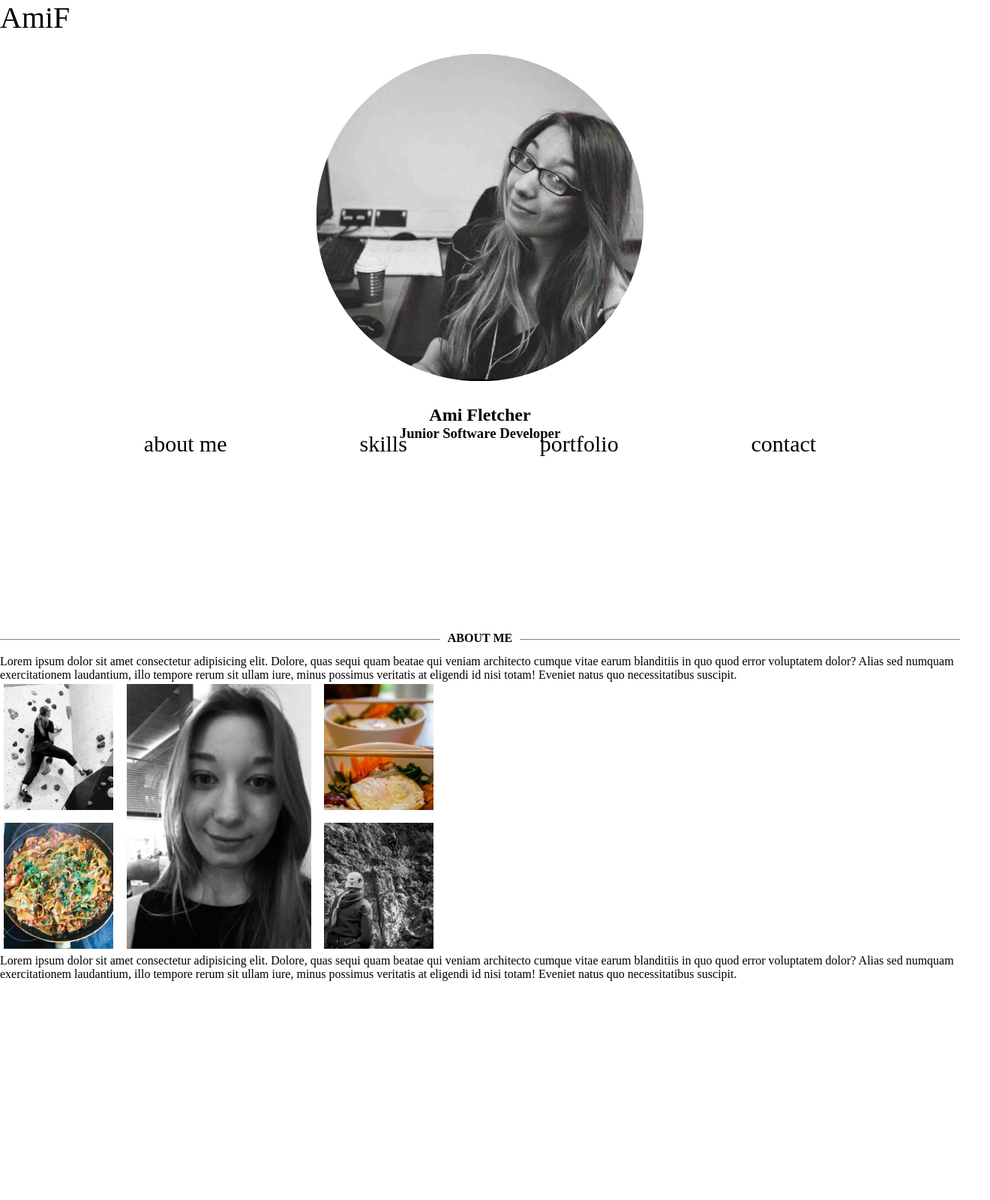
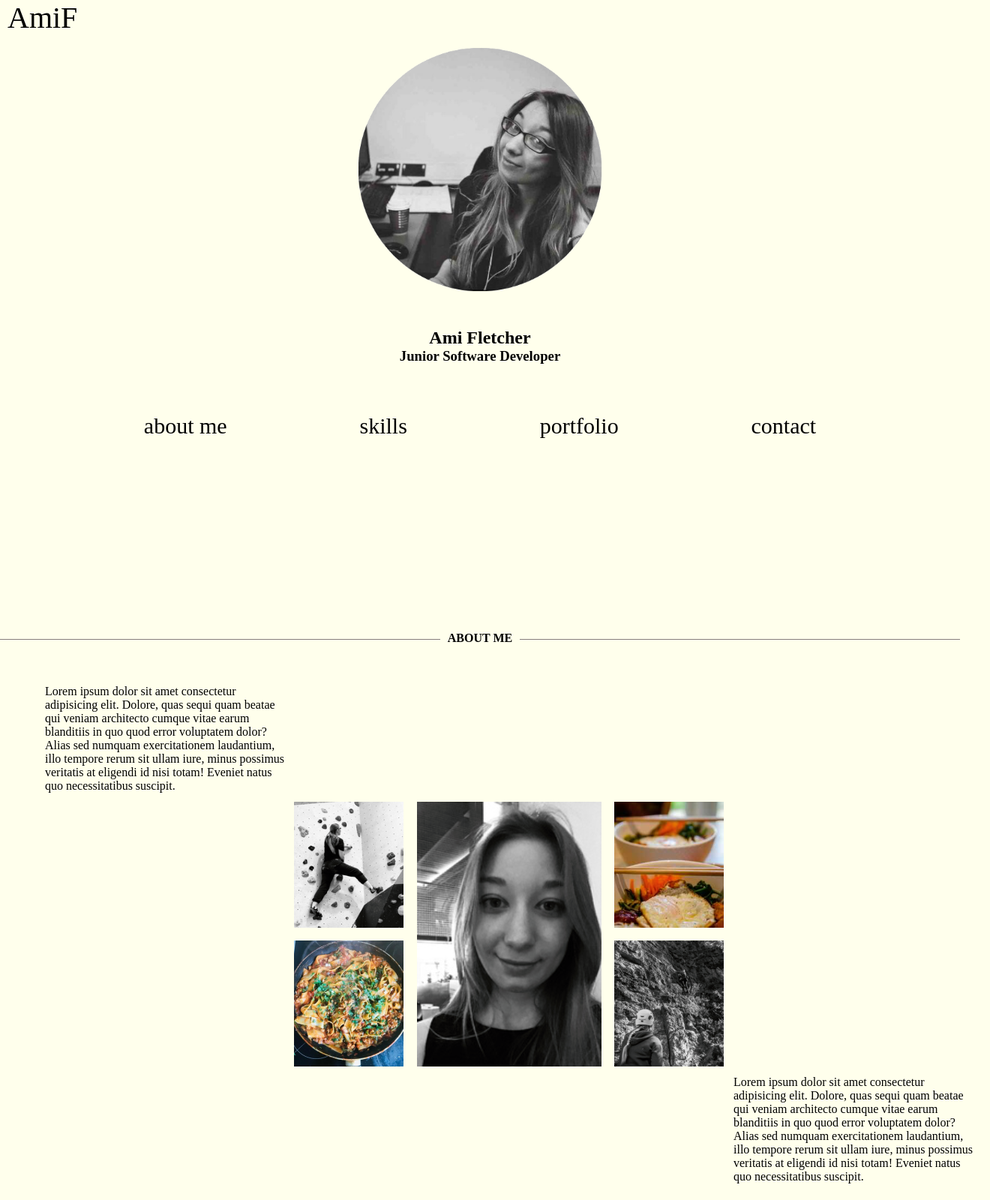
Before and after one commit to Ami-007/Portfolio, a plain HTML site: page index.html in a window 1280 px wide. Shown: the top 1600 px of the page at 75% size, 1320 px wide, since content can reach past the window. Drawn offline with Linux system fonts and the light colour scheme; a web font is replaced by a local one.

Commit message:
Update 5

```diff
--- a/index.html
+++ b/index.html
@@ -20,9 +20,9 @@
         <p class="logo"> AmiF </p>
     </header>
 
-    <section id="page1" class="page">
-        <div class="info">
-            <img src="./Images/Untitled design-2.png" alt="me" class="Ami">
+    <section id="home" class="page">
+        <div class="home__hero">
+            <img src="./Images/Untitled design-2.png" alt="me" class="home__hero__image">
             <h2>Ami Fletcher</h2>
             <h3> Junior Software Developer</h3>
         </div>
@@ -37,16 +37,17 @@
         </nav>
 
         <!-- scroll stuff here when I find it -->
-        <a class="ca3-scroll-down-link ca3-scroll-down-arrow" data-ca3_iconfont="ETmodules" data-ca3_icon=""></a>
-
+        <a class="scroll-down-arrow" iconfont="ETmodules" data-ca3_icon=""></a>
     </section>
 
-    <section id="page2" class="page">
+    <section id="aboutMe" class="page about-me">
         <!-- line bar -->
-        <h4 class="text"><span class="pageline"> ABOUT ME </span></h4>
+        <h4 class="page__title"><span class="page__line"> ABOUT ME </span></h4>
 
         <!-- interesting text about me -->
-        <p> Lorem ipsum dolor sit amet consectetur adipisicing elit. Dolore, quas sequi quam beatae qui veniam
+        <div class="about-me__info">
+
+            <p class="about-me__info__para1"> Lorem ipsum dolor sit amet consectetur adipisicing elit. Dolore, quas sequi quam beatae qui veniam
             architecto
             cumque vitae earum blanditiis in quo quod error voluptatem dolor? Alias sed numquam exercitationem
             laudantium,
@@ -54,53 +55,53 @@
             necessitatibus suscipit.</p>
 
 
-        <!-- pictures of me doing interesting stuff I guess -->
-        <img src="./Images/Collage.png" alt="collage images of me">
+            <!-- pictures of me doing interesting stuff I guess -->
+            <img src="./Images/Ami Collage.png" alt="collage images of me" class="about-me__info__image">
 
-        <!-- more interesting and descriptive text of me -->
-        <p> Lorem ipsum dolor sit amet consectetur adipisicing elit. Dolore, quas sequi quam beatae qui veniam
+            <!-- more interesting and descriptive text of me -->
+            <p class="about-me__info__para2"> Lorem ipsum dolor sit amet consectetur adipisicing elit. Dolore, quas sequi quam beatae qui veniam
             architecto
             cumque vitae earum blanditiis in quo quod error voluptatem dolor? Alias sed numquam exercitationem
             laudantium,
             illo tempore rerum sit ullam iure, minus possimus veritatis at eligendi id nisi totam! Eveniet natus quo
             necessitatibus suscipit.
-        </p>
+            </p>
 
-        <!-- scroll stuff here when I find it -->
+            <!-- scroll stuff here when I find it -->
     </section>
 
-    <section id="page3" class="page">
+    <section id="portfolio" class="page myPortfolio">
         <!-- line bar -->
-        <h4 class="text"> <span class="pageline"> MY PORTFOLIO </span> </h4>
+        <h4 class="page__title"> <span class="page__line"> MY PORTFOLIO </span> </h4>
 
         <!-- portfolio boxes -->
-        <div class="portfolio-tiles">
-            <a class="project" rel="">
+        <div class="myPortfolio__tiles">
+            <a class="myPortfolio__project" rel="">
                 <div id="tile" class="project1">
                     <h3> Project1 </h3>
                 </div>
             </a>
-            <a class="project" rel="">
+            <a class="myPortfolio__project" rel="">
                 <div id="tile" class="project2">
                     <h3> Project 2 </h3>
                 </div>
             </a>
-            <a class="project" rel="">
+            <a class="myPortfolio__project" rel="">
                 <div id="tile" class="project3">
                     <h3> Project 3 </h3>
                 </div>
             </a>
-            <a class="project" rel="">
+            <a class="myPortfolio__project" rel="">
                 <div id="tile" class="project4">
                     <h3> Project 4 </h3>
                 </div>
             </a>
-            <a class="project" rel="">
+            <a class="myPortfolio__project" rel="">
                 <div id="tile" class="project5">
                     <h3> Project 5 </h3>
                 </div>
             </a>
-            <a class="project" rel="">
+            <a class="myPortfolio__project" rel="">
                 <div id="tile" class="project6">
                     <h3> Project 6 </h3>
                 </div>
@@ -110,9 +111,9 @@
         <!-- scroll stuff here when I find it -->
         <a class=" scoll-link-arrow"></a>
     </section>
-    <section id="page4" class="page">
+    <section id="skills" class="page">
         <!-- line bar -->
-        <h4 class="text"> <span class="pageline"> SKILLS </span> </h4>
+        <h4 class="page__title"> <span class="page__line"> SKILLS </span> </h4>
 
         <!-- my skills text -->
         <p> Lorem ipsum dolor sit amet consectetur adipisicing elit. Voluptatem delectus facilis laudantium tenetur quod
@@ -129,7 +130,7 @@
             asperiores unde ab totam eaque vel, omnis quod dolores nostrum perspiciatis accusantium neque?</p>
 
         <!-- skills icons -->
-        <div class="skills-icons">
+        <div class="skills__icons">
 
             <i class="fa-brands fa-git-square"></i>
             <i class="fa-brands fa-css3-alt"></i>
@@ -143,13 +144,13 @@
         <!-- scroll stuff here when I find it -->
     </section>
 
-    <section id="page5" class="page">
+    <section id="contact" class="page">
         <!-- line bar -->
-        <h4 class="text"> <span class="pageline"> CONTACT </span> </h4>
+        <h4 class="page__title"> <span class="page__line"> CONTACT </span> </h4>
 
         <!-- contactable icons with links!!!!!!!!!-->
 
-        <div class="contact-icons">
+        <div class="contact__icons">
 
             <i class="fa-brands fa-linkedin"></i>
             <i class="fa-solid fa-envelope"></i>
--- a/styles.css
+++ b/styles.css
@@ -2,6 +2,7 @@
   margin: 0;
   padding: 0;
   box-sizing: border-box;
+  background-color: rgb(255, 255, 236);
 }
 
 
@@ -10,7 +11,7 @@
   width: 100vw;
 }
 
-.text {
+.page__title {
 width: 100%;
 text-align: center;
 border-bottom: 1px solid rgb(134, 127, 127);
@@ -18,38 +19,78 @@ line-height: 0.1em;
 margin: 10px 0 20px;
 }
 
-.pageline {
- background:#fff;
- padding:0 10px;
+.page__line {
+ padding: 10px;
 }
 
 header {
   height: 40px;
 }
 
+.about-me__info {
+  display: grid;
+  grid-template-columns: auto auto auto;
+  grid-template-rows: auto auto auto;
+  padding: 20px;
+  margin: 40px;
+  justify-content: center;
+  align-items: center;
+  height: 80%;
+  width: 100%;
+}
+
+.about-me__info__para1 {
+  grid-column-start: 1;
+  grid-column-end: 2;
+  grid-row-start: 1;
+  grid-row-end: 1;
+}
+
+.about-me__info__image {
+  grid-column-start: 2;
+  grid-column-end: 3;
+  grid-row-start: 2;
+  grid-row-end: 2;
+}
+
+.about-me__info__para2 {
+  grid-column-start: 3;
+  grid-column-end: 4;
+  grid-row-start: 3;
+  grid-row-end: 3;
+}
+
 .logo {
   font-family: Swanky and Moo Moo;
   font-size: 40px;
+  margin-left: 10px;
 }
 
-.skills-icons {
+.home__hero__image {
+  height: 75%;
+  margin-bottom: 25px;
+}
+
+.skills__icons {
   font-size: 80px;
   color:rgb(70, 66, 66)
 }
 
-.contact-icons {
+.contact__icons {
   font-size: 100px;
   color:rgb(70, 66, 66)
 }
 
-.portfolio-tiles {
+.myPortfolio__tiles {
 display: grid;
 grid-template-columns: auto auto auto;
 grid-template-rows: auto auto;
 justify-content: center;
 align-content: center;
 }
-.portfolio-tiles > .project > #tile {
+
+
+.myPortfolio__tiles > .myPortfolio__project > #tile {
 border-radius: 20px;
 position: relative;
 background-color: rgb(235, 229, 229);
@@ -59,27 +100,22 @@ height: 400px;
 width: 300px;
 }
 
-
-.portfolio-tiles > .project > #tile:hover {
+.myPortfolio__tiles > .myPortfolio__project  > #tile:hover {
 cursor:pointer;
 box-shadow: 0 8px 16px rgba(62, 39, 194, 0.486);
 }
 
-.info {
-    height: 65%;
+.home__hero {
+    height: 62%;
     width: 100%;
     display: flex;
     align-items: center;
     flex-direction: column;
 }
 
-.info > .Ami {
-
-}
-
 nav {
     height: 50px;
-    width: 100vw;
+    width: 100%;
 }
 
 nav > ul {
@@ -119,7 +155,7 @@ footer {
   margin-bottom: 40px;
 }
 
-/body{background-color:#000; overflow:hidden;}
+/* body{background-color:#000; overflow:hidden;}
 html body [data-ca3_iconfont="ETmodules"]::before {
   font-family: "ETmodules";
 }
@@ -148,12 +184,12 @@ z-index: 100;
 text-decoration: none;
 text-shadow: 0px 0px 3px rgba(0, 0, 0, 0.4);
 -webkit-animation: ca3_fade_move_down 2s ease-in-out infinite;
--moz-animation:    ca3_fade_move_down 2s ease-in-out infinite;
-animation:         ca3_fade_move_down 2s ease-in-out infinite;
+-moz-animation: ca3_fade_move_down 2s ease-in-out infinite;
+animation: ca3_fade_move_down 2s ease-in-out infinite;
 }
-/*animated scroll arrow animation*/
+animated scroll arrow animation
 
-/* @-webkit-keyframes ca3_fade_move_down {
+@-webkit-keyframes ca3_fade_move_down {
 0%   { -webkit-transform:translate(0,-20px); opacity: 0;  }
 50%  { opacity: 1;  }
 100% { -webkit-transform:translate(0,20px); opacity: 0; }
@@ -168,4 +204,3 @@ animation:         ca3_fade_move_down 2s ease-in-out infinite;
 50%  { opacity: 1;  }
 100% { transform:translate(0,20px); opacity: 0; }
 }
-*/
```
Also changed, not shown: Images/Ami Collage.png (added), 1 other file.
